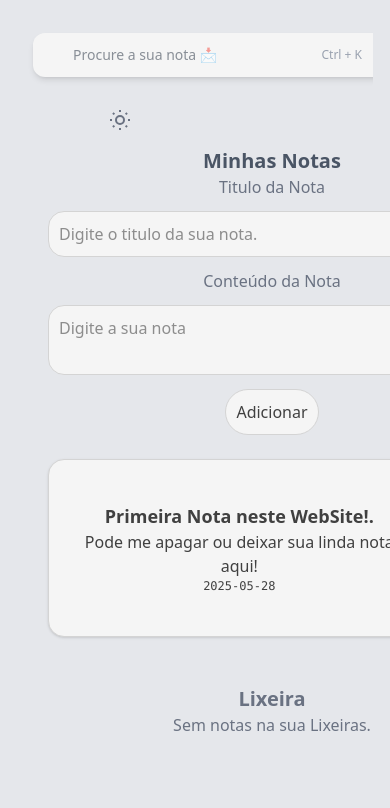
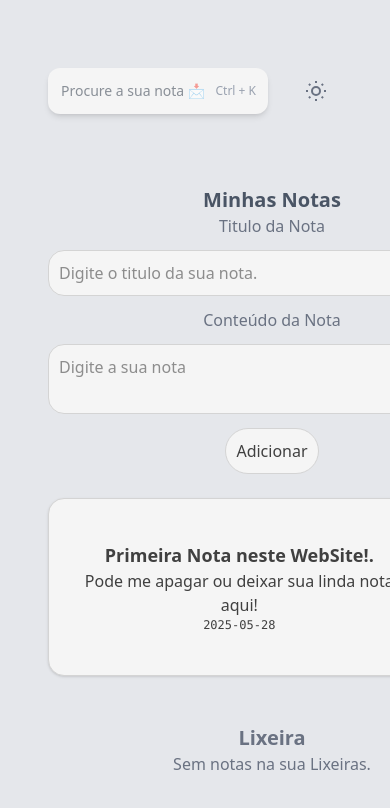
Before and after one commit to IsraelPina32/Sistema-Notas, a Vue app: page / in a window 390 px wide. Shown: the top 808 px of the page. Built offline with nearby package versions, Linux system fonts and the light colour scheme.

Commit message:
feat(ui): refatorar o header com grid para a responsividade.

```diff
--- a/src/App.vue
+++ b/src/App.vue
@@ -1,14 +1,13 @@
 <template>
     <div
      v-if="isSearchActive"
-     @click="isSearchActive = false"
+     @click.self="isSearchActive = false"
      class="fixed inset-0 z-40 backdrop-blur-sm bg-black/30 transition-opacity duration-300"
     >
 
     </div>
-    <div class="fixed top-4 left-1/2 z-50 mb-4 w-full max-w-lg px-4  -translate-x-1/2 transform sm:px-6 md:max-w-xl lg:max-w-2xl">
-        <div class="relative">
-            <div :class="['relative rounded-xl transition-all duration-300 overflow-hidden fade-gradient', isSearchActive ? 'backdrop-blur-md bg-gradient-to-br from-white/60 via-white/50 to-white/30 dark:from-neutral-600/40 dark:via-neutral-800/30 dark:to-neutral-900/20 border border-white/40 dark:border-black/20 shadow-lg' : 'border border-transparent']">
+    <header class="grid grid-cols-2 md:grid-cols-[1fr_max-content] items-center gap-2 p-4 max-w-4xl mx-auto w-full relative">
+        <div class="relative w-full z-50">
                 <input
                        ref="searchInput"
                        v-model="searchQuery"
@@ -16,22 +15,21 @@
                        @blur="isSearchActive =  false"
                        type="text"
                        placeholder="Procure a sua nota 📩"
-                       :class="['w-full sm:w-full max-w-lg pl-10 m-4 p-3 sm:p-3 rounded-xl sm:pl-10 border-neutral-300 bg-neutral-100 text-gray-800 shadow-md text-sm sm:text-base transition-all duration-300', isSearchActive ? 'ring-2 ring-gray-500 shadow-xl scale-105 focus:outline-none' : 'border-transparent' ]"
+                       :class="['w-full cursor-text p-3 rounded-xl border border-neutral-300 bg-neutral-100  text-gray-800  shadow-md text-sm sm:text-base transition-all duration-300', isSearchActive ? 'ring-2 ring-gray-500 shadow-xl scale-105 focus:outline-none' : 'border-transparent' ]"
                    />
-            </div>
-            <span class="text-xs sm:text-sm text-gray-400 dark:text-neutral-500 absolute right-3 sm:right-18 top-9/18 sm:top-9/18 -translate-y-1/2 pointer-events-none transition-all duration-300" :class="{ 'opacity-0': isSearchActive, 'opacity-100': !isSearchActive}">
+            <span class="text-xs sm:text-sm text-gray-400 dark:text-neutral-500 absolute right-3 top-1/2 -translate-y-1/2 pointer-events-none transition-all duration-300" :class="{ 'opacity-0': isSearchActive, 'opacity-100': !isSearchActive}">
                 Ctrl + K
             </span>
         </div>
-    </div>
-    <div class="fixed top-[100px] sm:top-8 right-[250px] sm:right-8  lg:right-12 z-50">
-        <button @click="toogleDark" class="flex items-center gap-2 p-2 rounded-full  hover:ring-2 :hover:ring-neutral-300">
+        <div class="flex justify-end w-[60px]">
+            <button @click="toogleDark" class="p-2 rounded-full cursor-pointer hover:ring-2 hover:ring-neutral-300 pointer-events-auto">
                 <Transition name="fade" mode="out-in">
                     <SunIcon v-if="!isDark" key="sun" />
                     <MoonIcon v-else key="moon" />
                 </Transition>
             </button>
         </div>
+    </header>
 
     <section :class="[
         'w-full max-w-4xl mx-auto p-4 sm:px-8 py-4', isSearchActive ? 'backdrop-blur-sm rounded-xl pointer-events-none' : 'border-transparent'
```
Lines whose indentation alone changed are shown as unchanged.
